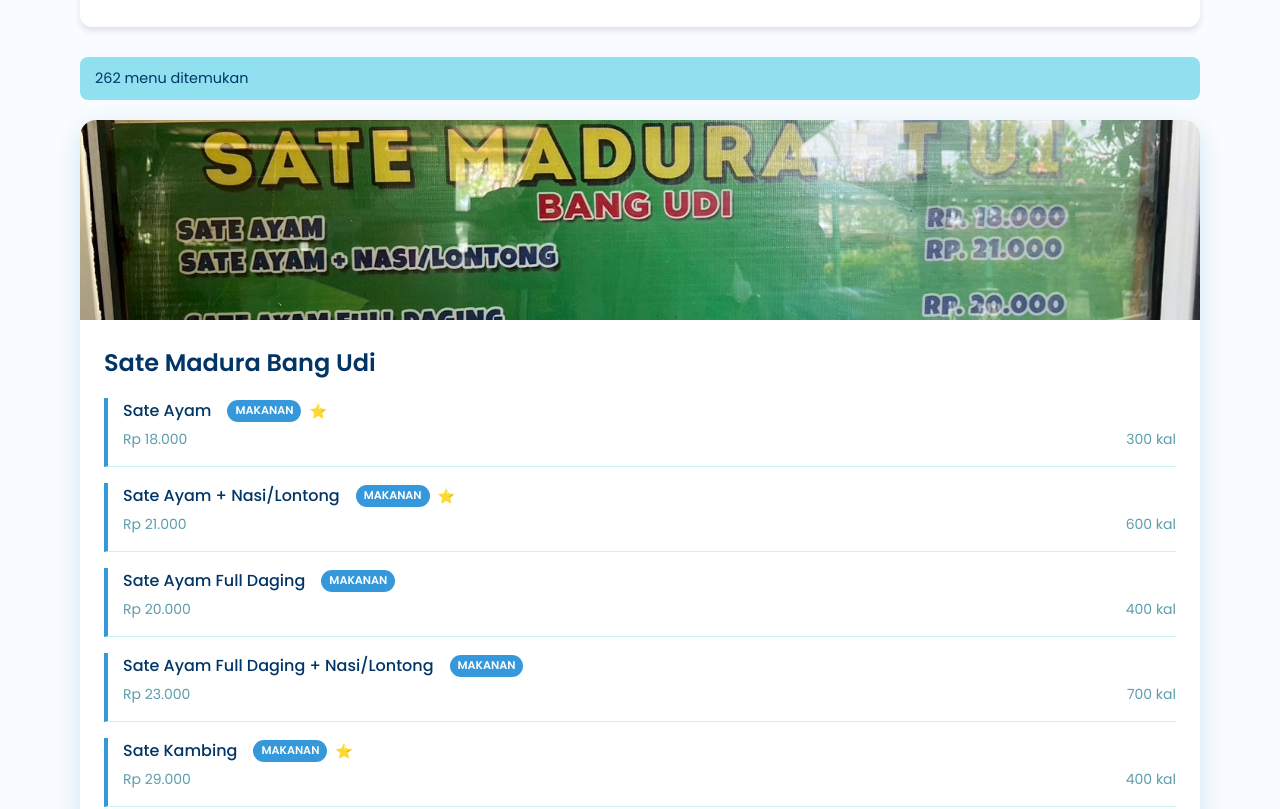
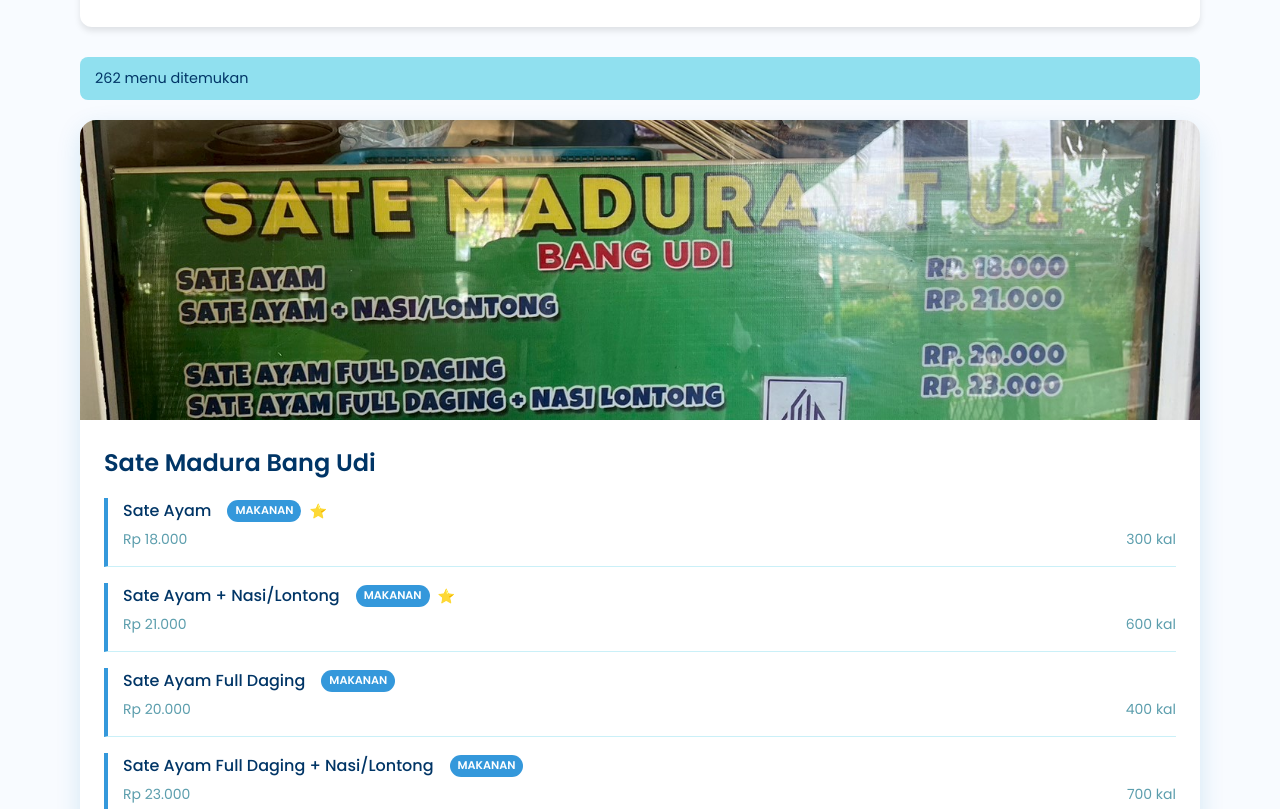
Before and after one commit to mrshlaf/kantek-ftui, a plain HTML site: page index.html in a window 1280 px wide. Shown: the part 1800-2609 px from the top of the page. Drawn offline with Linux system fonts and the light colour scheme.

Commit message:
fixing css

```diff
--- a/kantek.css
+++ b/kantek.css
@@ -611,7 +611,8 @@ section {
     transition: all var(--transition-normal);
     opacity: 0;
     transform: translateY(20px);
-    animation: fadeInUp 0.8s ease forwards;
+    animation: fadeInUp 0.3s ease forwards;
+    margin-bottom: 20px;
 }
 
 .booth:hover {
@@ -621,7 +622,7 @@ section {
 
 .booth-img {
     width: 100%;
-    height: 200px;
+    height: 300px;
     object-fit: cover;
 }
 
```
Also changed, not shown: 1 other file.
